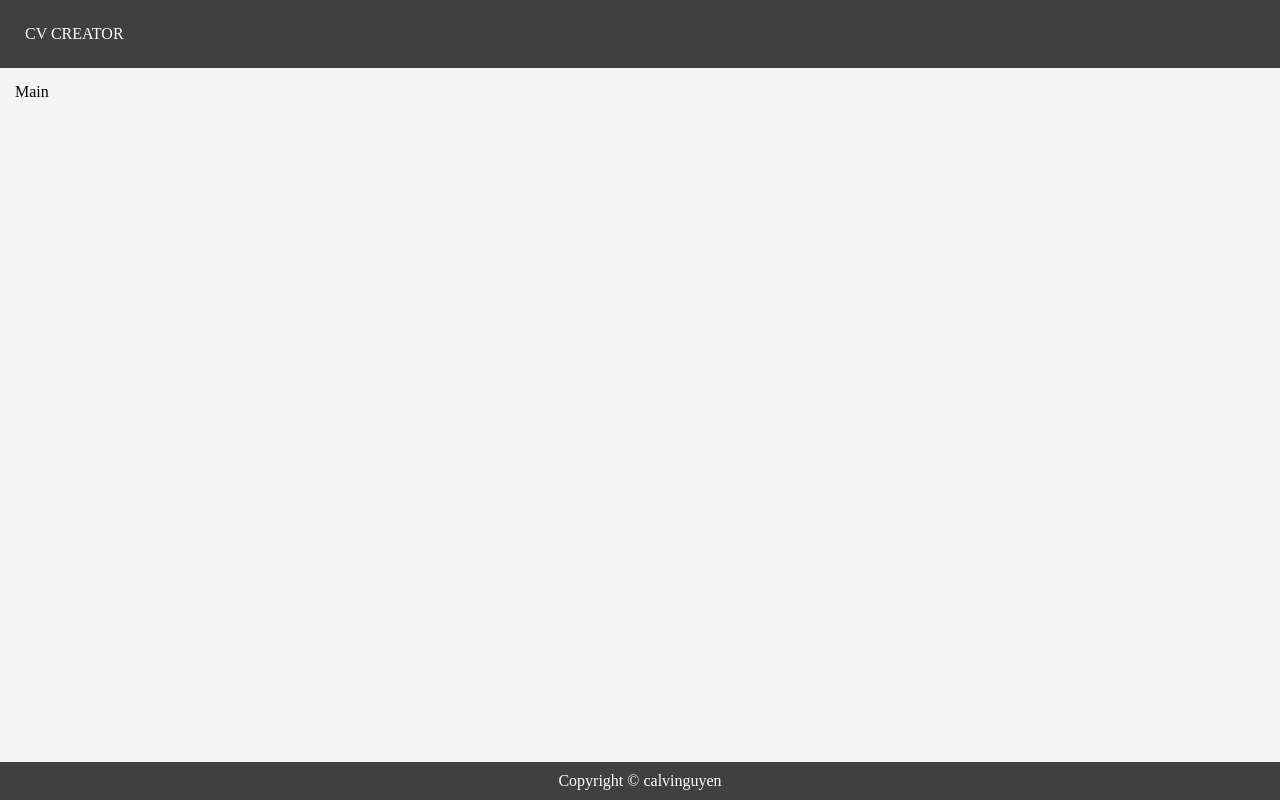
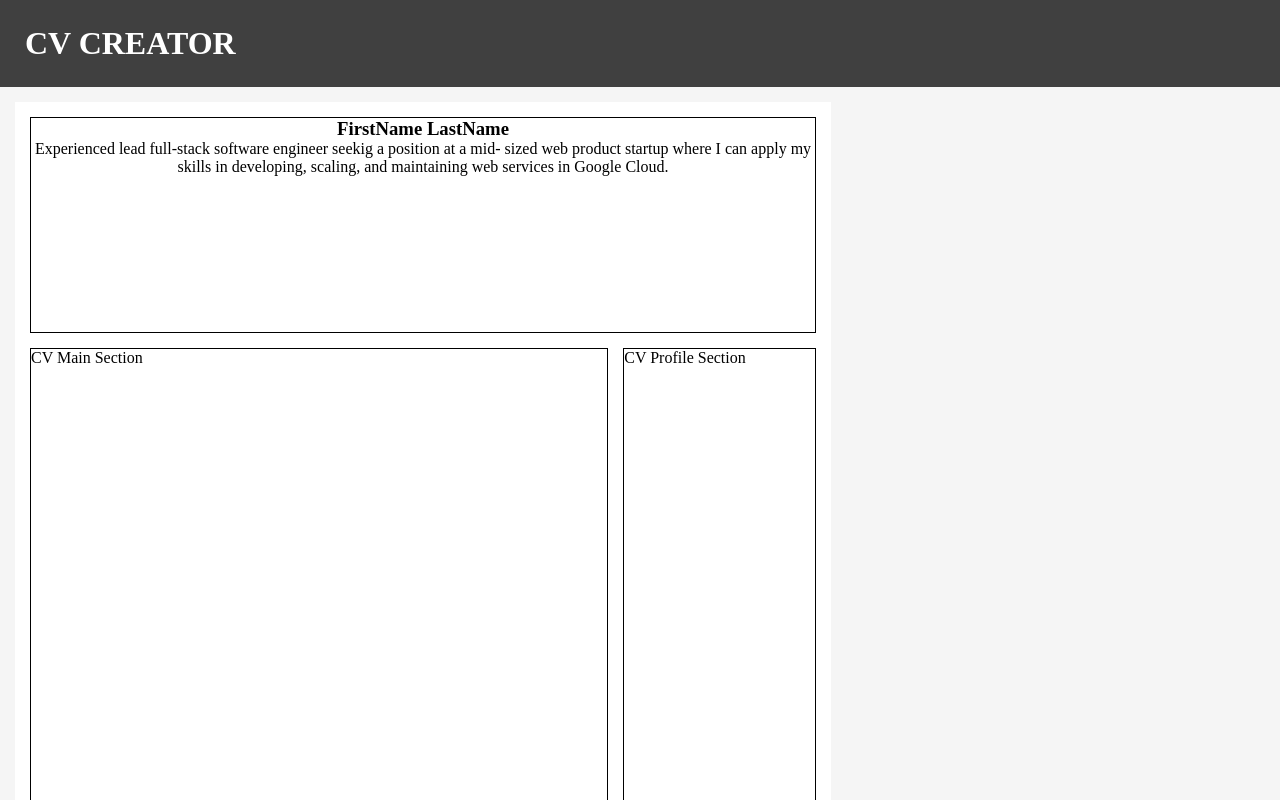
Before and after one commit to calvinguyen/cv-application, a React (Vite) app: page / in a window 1280 px wide. Shown: the top 800 px of the page. Built offline with nearby package versions, Linux system fonts and the light colour scheme.

Commit message:
Setup main grid layout for cv form

```diff
--- /dev/null
+++ b/src/assets/css/CVForm.css
@@ -0,0 +1,19 @@
+#cv-form > * {
+  border: 1px solid black;
+}
+
+#cv-form {
+  background-color: white;
+  padding: 15px;
+  height: 1124px;
+  width: 816px;
+  display: grid;
+  grid-template-columns: 3fr 1fr;
+  grid-template-rows: 1fr 4fr;
+  gap: 15px;
+}
+
+#cv-heading {
+  grid-column: 1 / 3;
+  text-align: center;
+}
--- a/src/assets/css/index.css
+++ b/src/assets/css/index.css
@@ -1,5 +1,7 @@
-body {
+* {
   margin: 0;
+  padding: 0;
+  box-sizing: border-box;
 }
 
 #root {
@@ -27,7 +29,3 @@ footer {
   display: flex;
   justify-content: center;
 }
-
-.footer-text {
-  margin: 0;
-}
--- /dev/null
+++ b/src/components/CVForm/CVForm.jsx
@@ -0,0 +1,43 @@
+/* eslint-disable react/no-unstable-nested-components */
+import '../../assets/css/CVForm.css';
+
+const CVForm = () => {
+  function CVHeading() {
+    return (
+      <section id="cv-heading">
+        <h1>FirstName LastName</h1>
+        <p>
+          Experienced lead full-stack software engineer seekig a position at a mid-
+          sized web product startup where I can apply my skills in developing, scaling,
+          and maintaining web services in Google Cloud.
+        </p>
+      </section>
+    );
+  }
+
+  function CVMain() {
+    return (
+      <section id="cv-main">
+        CV Main Section
+      </section>
+    )
+  }
+
+  function CVProfile() {
+    return (
+      <section id="cv-profile">
+        CV Profile Section
+      </section>
+    )
+  }
+
+  return (
+    <section id="cv-form">
+      <CVHeading />
+      <CVMain />
+      <CVProfile />
+    </section>
+  );
+};
+
+export default CVForm;
--- a/src/components/Header.jsx
+++ b/src/components/Header.jsx
@@ -1,6 +1,8 @@
 function Header() {
   return (
-    <header>CV CREATOR</header>
+    <header>
+      <h1 className="header-text">CV CREATOR</h1>
+    </header>
   )
 }
 
--- a/src/components/Main.jsx
+++ b/src/components/Main.jsx
@@ -1,7 +1,11 @@
+import CVForm from './CVForm/CVForm';
+
 function Main() {
   return (
-    <main>Main</main>
-  )
+    <main>
+      <CVForm />
+    </main>
+  );
 }
 
-export default Main
+export default Main;
```
Also changed, not shown: .eslintrc.cjs.
